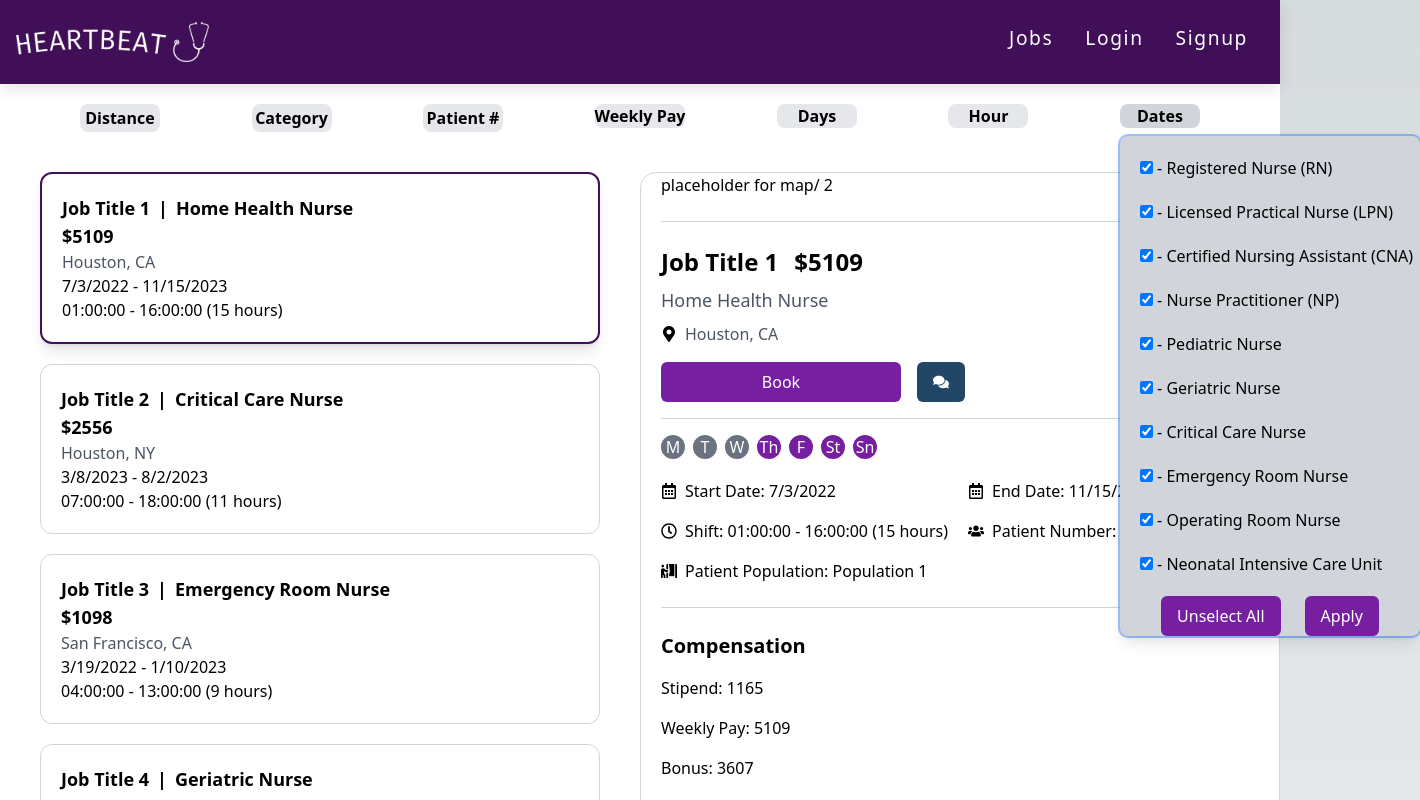
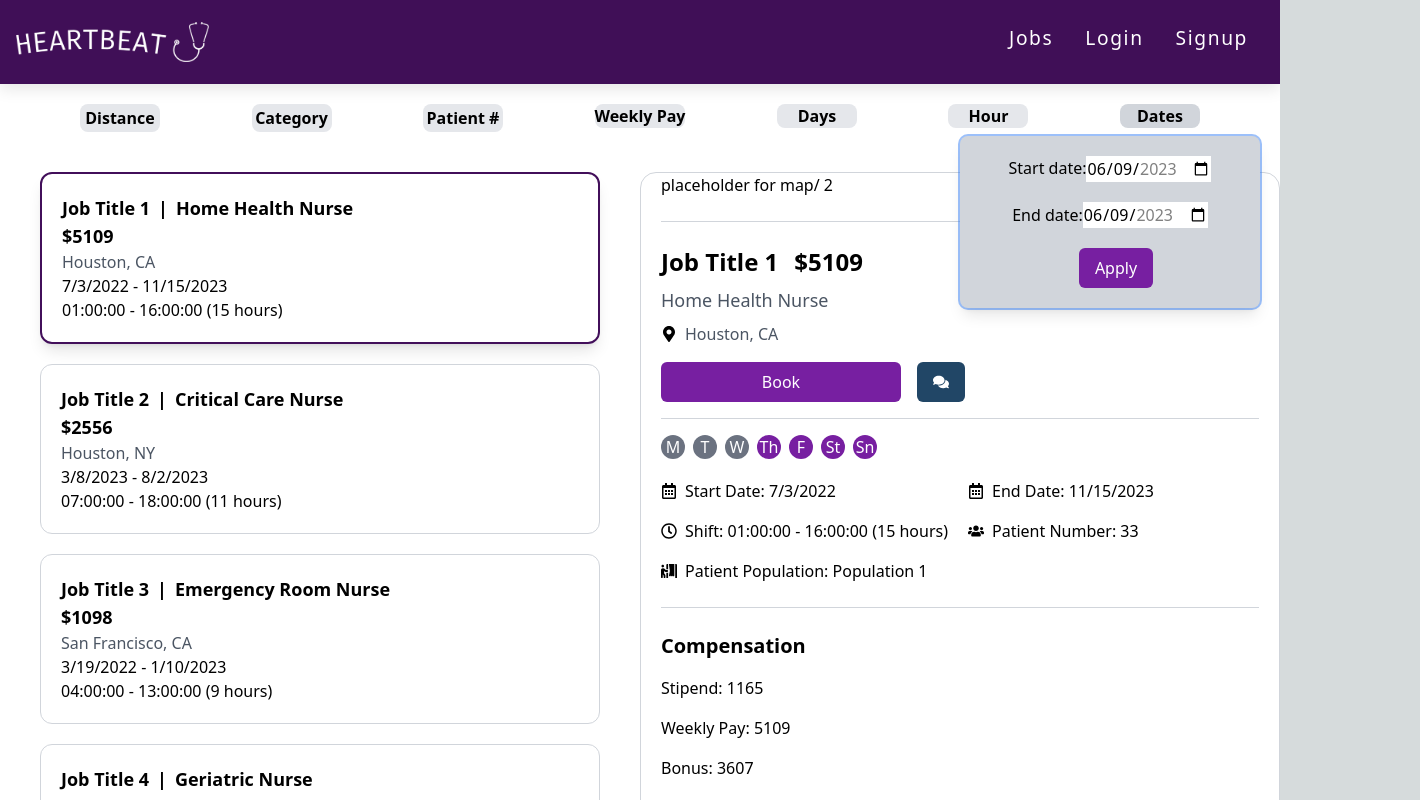
Before and after one commit to Nurse-HeartBeat/FrontEnd, a Next.js app in the folder heart-beat/: page /jobs in a window 1280 px wide. Both pictures are taken after a click on the button "Dates". Shown: the top 800 px of the page, 1420 px wide, since content can reach past the window. Built offline with nearby package versions, Linux system fonts and the light colour scheme; no server answers.

Commit message:
added ui filter

```diff
--- a/heart-beat/src/components/filterComp/filterDates.tsx
+++ b/heart-beat/src/components/filterComp/filterDates.tsx
@@ -0,0 +1,27 @@
+import React, { useState, FormEvent, MouseEventHandler } from 'react';
+import {FilterPassTypes} from '../../utils/types';
+
+
+const FilterDates: React.FC<{filterPass: FilterPassTypes}> = ({filterPass}) => {
+  let now = new Date();
+let formattedDate = now.toISOString().slice(0,10);
+  const [startDate, setStartDate] = useState(formattedDate);
+  const [endDate, setEndDate] = useState(formattedDate);
+return (
+<div className="mt-0 flex rounded-lg bg-gray-300 mt-2 z-100 absolute flex-col items-center justify-center shadow-lg ring-2 ring-Primary right-5" style={{ width: '300px', maxHeight: '500px' }}>
+  <label htmlFor="dates"></label>
+  <div className='flex mt-5 mb-5'>
+    <label htmlFor="date">Start date:</label>
+    <input type="date" id="date" name="date" value={startDate} min="2023-01-01" max="2023-12-31" onChange={(e)=> setStartDate(e.target.value)}/>
+  </div>
+  <div>
+    <label htmlFor="date">End date:</label>
+    <input type="date" id="date" name="date" value={endDate} min={startDate} max="2023-12-31" onChange={(e)=> setEndDate(e.target.value)}/>
+  </div>
+  <button className='flex px-4 py-2 text-white rounded-md bg-primary-light hover:bg-primary mt-5 ml-3 mb-5'>Apply
+    </button>
+</div>
+)
+}
+
+export default FilterDates;
--- a/heart-beat/src/components/filterJobs.tsx
+++ b/heart-beat/src/components/filterJobs.tsx
@@ -5,6 +5,7 @@ import FilterPatient from './filterComp/filterPatient';
 import FilterWeeklyPay from './filterComp/filterWeeklyPay';
 import FilterDays from './filterComp/filterDays';
 import FilterHour from './filterComp/filterHour';
+import FilterDates from './filterComp/filterDates';
 import {FilterPassTypes} from '../utils/types';
 
 
@@ -123,7 +124,7 @@ return (
            Dates
         </button>
         {state.dateTab && (
-          <FilterCategory filterPass={FilterPass} />
+          <FilterDates filterPass={FilterPass} />
         )}
       </div>
 
```
